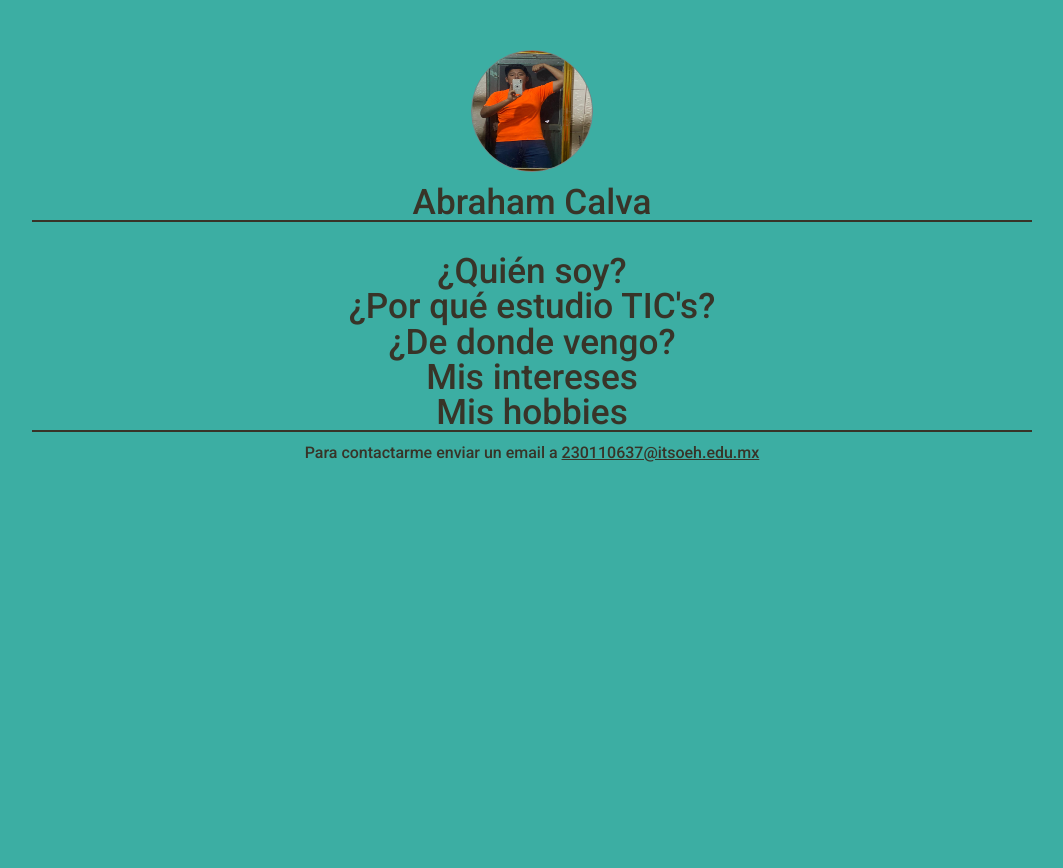
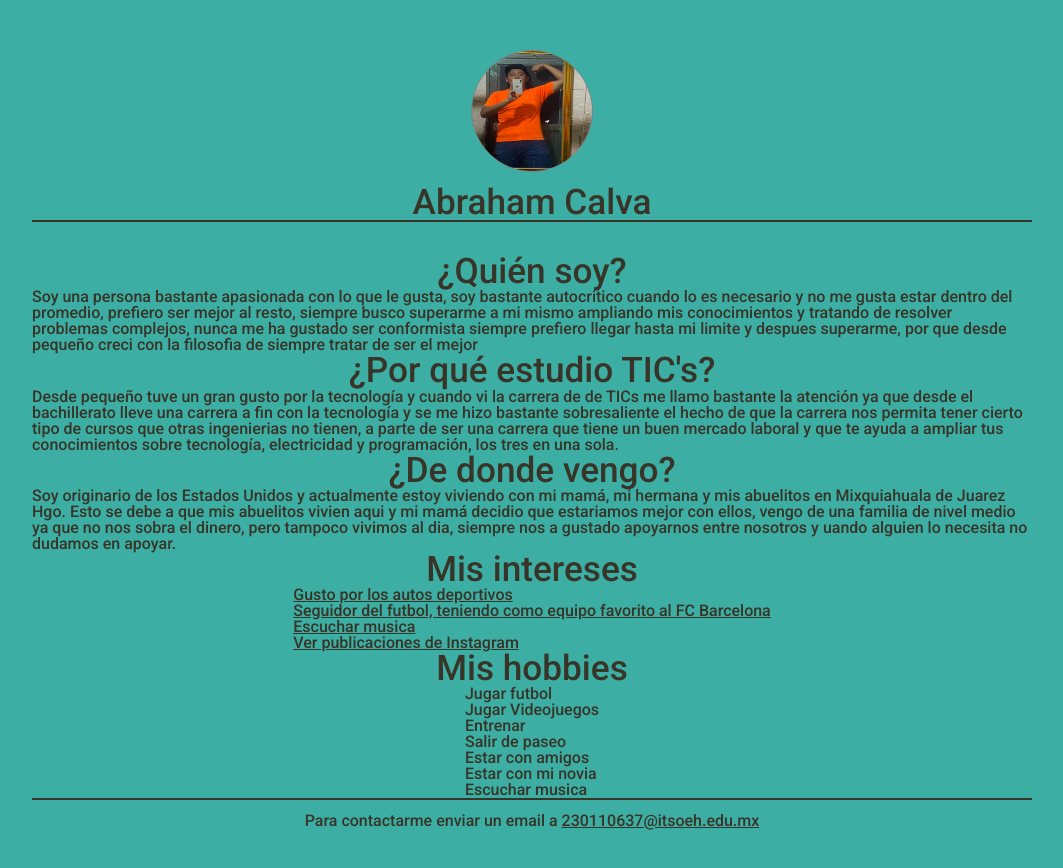
Before and after one commit to AbrahamCalva/abrahamCalva.github.io, a plain HTML site: page index.html in a window 1280 px wide. Shown: the whole page, without its empty margins (108-1171 px from the left). Before the commit the page ends 800 px from the top, so only its background shows below. Drawn offline with Linux system fonts and the light colour scheme.

Commit message:
Agragando información personal
Signed-off-by: Abraham Calva <230110637@itsoeh.edu.mx>

```diff
--- a/index.html
+++ b/index.html
@@ -25,13 +25,79 @@
     <br><br>
       <h1>¿Quién soy?</h1>
 
+      <p>
+       Soy una persona bastante apasionada con lo que le gusta, soy
+       bastante autocritico cuando lo es necesario y no me gusta estar
+       dentro del promedio, prefiero ser mejor al resto, siempre busco
+       superarme a mi mismo ampliando mis conocimientos y tratando de
+       resolver problemas complejos, nunca me ha gustado ser conformista
+       siempre prefiero llegar hasta mi limite y despues superarme, por que
+       desde pequeño creci con la filosofia de siempre tratar de ser el mejor
+      </p>
+
       <h1>¿Por qué estudio TIC's?</h1>
+
+      <p>
+        Desde pequeño tuve un gran gusto por la tecnología y cuando vi la
+        carrera de de TICs me llamo bastante la atención ya que desde el
+        bachillerato lleve una carrera a fin con la tecnología y se me hizo
+        bastante sobresaliente el hecho de que la carrera nos permita tener cierto
+        tipo de cursos que otras ingenierias no tienen, a parte de ser una carrera que tiene un buen
+        mercado laboral y que te ayuda a ampliar tus conocimientos sobre tecnología,
+        electricidad y programación, los tres en una sola.
+       </p>
 
       <h1>¿De donde vengo?</h1>
 
+      <p>
+      Soy originario de los Estados Unidos y actualmente estoy viviendo con
+      mi mamá, mi hermana y mis abuelitos en Mixquiahuala de Juarez Hgo.
+      Esto se debe a que mis abuelitos vivien aqui y mi mamá decidio que
+      estariamos mejor con ellos, vengo de una familia de nivel medio
+      ya que no nos sobra el dinero, pero tampoco vivimos al dia,
+      siempre nos a gustado apoyarnos entre nosotros y uando alguien lo necesita no
+      dudamos en apoyar.
+       </p>
+
       <h1>Mis intereses</h1>
 
+      <div class="list-center">
+        <ul>
+          <li>
+            <a href="https://www.koenigsegg.com"
+              >Gusto por los autos deportivos</a
+            >
+          </li>
+          <li>
+            <a href="https://www.fcbarcelona.es/es/"
+              >Seguidor del futbol, teniendo como equipo favorito al FC Barcelona</a
+            >
+          </li>
+          <li>
+            <a href="https://open.spotify.com/intl-es">Escuchar musica</a>
+          </li>
+          <li>
+            <a href="https://www.instagram.com/">Ver publicaciones de Instagram</a>
+          </li>
+
+        </ul>
+      </div>
+
       <h1>Mis hobbies</h1>
+
+      <div class="list-center">
+        <ol>
+          <li>Jugar futbol</li>
+          <li>Jugar Videojuegos</li>
+          <li>Entrenar</li>
+          <li>Salir de paseo</li>
+          <li>Estar con amigos</li>
+          <li>Estar con mi novia</li>
+          <li>Escuchar musica</li>
+        </ol>
+      </div>
+
+
     <div class="divider"></div>
     <footer class="footer">Para contactarme enviar un email a <a
         href="230110637@itsoeh.edu.mx">230110637@itsoeh.edu.mx</a>
```
